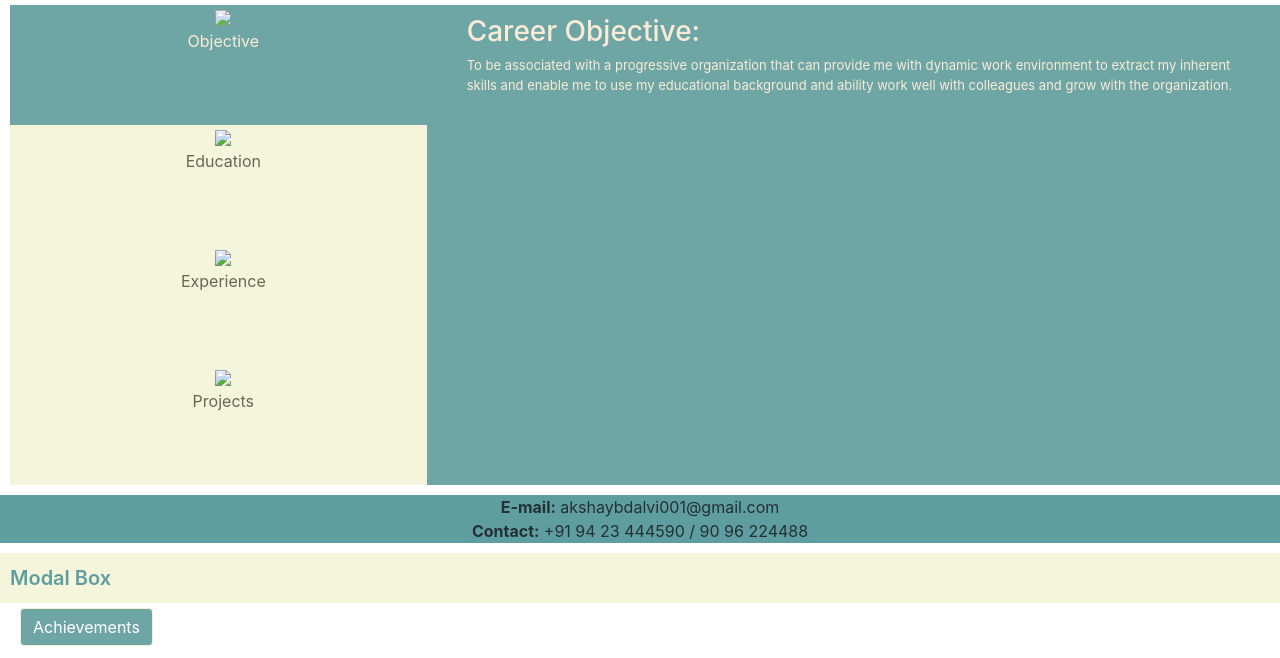
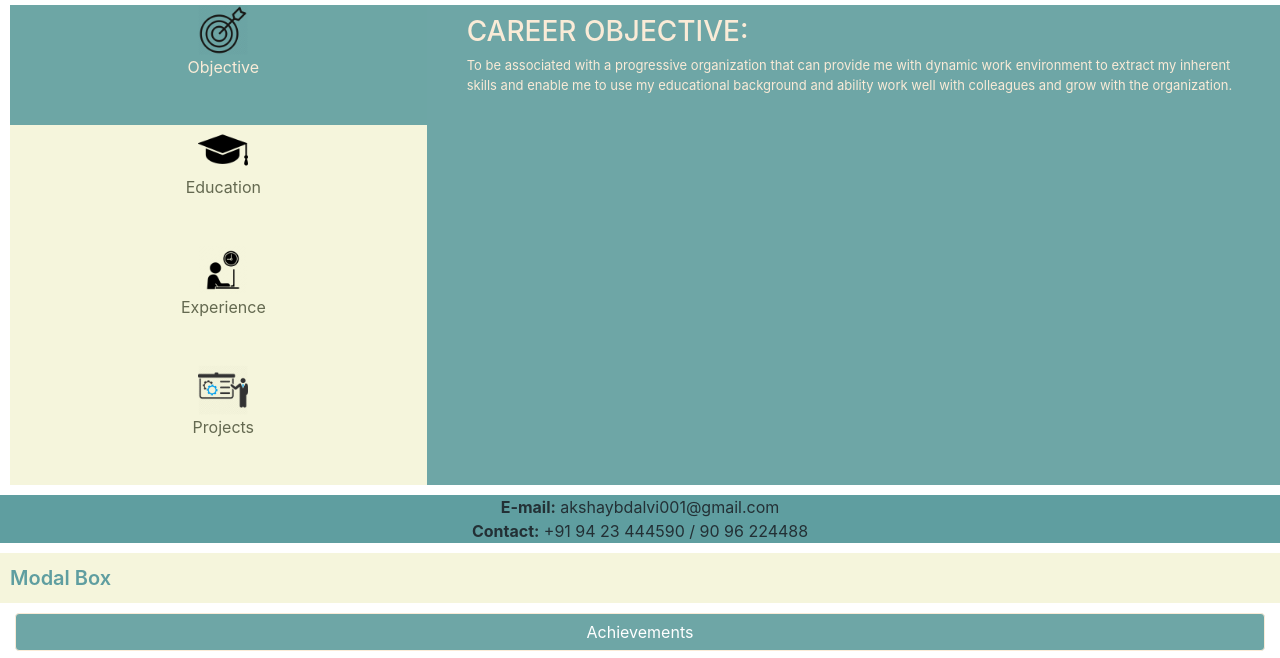
Before and after one commit to akshay-cloudnix/training, a plain HTML site: page index.html in a window 1280 px wide. Shown: the part 117-775 px from the top of the page. Drawn offline with nearby package versions, Linux system fonts and the light colour scheme.

Commit message:
Boot strap

```diff
--- a/data.json
+++ /dev/null
@@ -1,44 +0,0 @@
-{
-    "data":{
-        "tab1" : [
-            {
-               "topic":{
-                  "name":"Career Objective:"
-               },
-               "detail":{
-                  "info": "To be associated with a progressive organization that can provide me with dynamic work   environment to extract my inherent skills and enable me to use my educational background   and ability work well with colleagues and grow with the organization."
-                  }
-            }
-       ],
-        "tab2" : [
-            {
-               "topic":{
-                  "name":"Education:"
-               },
-               "detail":{
-                  "info": "Completed BE. ( Mechanical S/W)."
-                  }
-            }
-       ],
-        "tab3" : [
-            {
-               "topic":{
-                  "name":"Experience:"
-               },
-               "detail":{
-                  "info": "Currently working as Software Engineer at Reverziel Info-tech Pvt. Ltd. (JULY-2018- till date).Completed 6 months Internship at Reverziel Info-tech Pvt. Ltd. (JAN-2018 to JUNE-2018)."
-                  }
-            }
-       ],
-        "tab4" : [
-            {
-               "topic":{
-                  "name":"Projects:"
-               },
-               "detail":{
-                  "info": "My Contribution: UI Developer Create Screens as per design provided  using HTML CSS and Bootstrap and then Senior will integrate those screens in Angular  App Environment: Angular, HTML, CSS, JS, Bootstrap, SASS  Description: This is an  ongoing project which builds in Angular 7 Paytm Zone tied with thirdparty affiliation  program and displays daily deals and coupon codes to the user."
-                  }
-            }
-       ]
-    }
-}
--- a/index.html
+++ b/index.html
@@ -1,5 +1,3 @@
-
-<!-- Hellofddfhfdh -->
 <!DOCTYPE html>
 <html lang="en">
 <head>
@@ -23,16 +21,16 @@
         <div class="row">
             <h3 class="col-sm-12 col-12 header">Dalvi Akshay Balasaheb</h3>
             <div class="col-md-4 col-sm-3 col-12 row navigation">
-                <div class="col-sm-12 col-3 tab" onclick="openContent('tab1')" data-toggle="tooltip" data-placement="bottom" title="Career Objective" id="defaultOpen"><a href="#"><img src="img/target.png" /><span class="d-sm-none d-md-block">Objective</span></a></div>
-                <div class="col-sm-12 col-3 tab" onclick="openContent('tab2')" data-toggle="tooltip" data-placement="bottom" title="Highest Education"><a href="#"><img src="img/education.png" /><span class="d-sm-none d-md-block">Education</span></a></div>
-                <div class="col-sm-12 col-3 tab" onclick="openContent('tab3')" data-toggle="tooltip" data-placement="bottom" title="Work Experience"><a href="#"><img src="img/work.png" /><span class="d-sm-none d-md-block">Experience</span></a></div>
-                <div class="col-sm-12 col-3 tab" onclick="openContent('tab4')" data-toggle="tooltip" data-placement="bottom" title="Previous Projects"><a href="#"><img src="img/project.png" /><span class="d-sm-none d-md-block">Projects</span></a></div>
+                <div class="col-sm-12 col-3 tab" onclick="openContent(event, 'content-1')" data-toggle="tooltip" data-placement="bottom" title="Career Objective" id="defaultOpen"><a href="#"><img src="img/target.png" /><span class="d-sm-none d-md-block">Objective</span></a></div>
+                <div class="col-sm-12 col-3 tab" onclick="openContent(event, 'content-2')" data-toggle="tooltip" data-placement="bottom" title="Highest Education"><a href="#"><img src="img/education.png" /><span class="d-sm-none d-md-block">Education</span></a></div>
+                <div class="col-sm-12 col-3 tab" onclick="openContent(event, 'content-3')" data-toggle="tooltip" data-placement="bottom" title="Work Experience"><a href="#"><img src="img/work.png" /><span class="d-sm-none d-md-block">Experience</span></a></div>
+                <div class="col-sm-12 col-3 tab" onclick="openContent(event, 'content-4')" data-toggle="tooltip" data-placement="bottom" title="Previous Projects"><a href="#"><img src="img/project.png" /><span class="d-sm-none d-md-block">Projects</span></a></div>
             </div>
-            <div id="content" class="col-md-8 col-sm-9 col-12 content">
-                <h3 id="topic"></h3>
-                <div id="info"></div>
+            <div id="content-1" class="col-md-8 col-sm-9 col-12 content">
+                <h3>CAREER OBJECTIVE:</h3>
+                <div>To be associated with a progressive organization that can provide me with dynamic work   environment to extract my inherent skills and enable me to use my educational background   and ability work well with colleagues and grow with the organization. </div>
             </div>
-<!--             <div id="content-2" class="col-md-8 col-sm-9 col-12 content">
+            <div id="content-2" class="col-md-8 col-sm-9 col-12 content">
                 <h3>EDUCATION:</h3>
                 <div>Completed BE. ( Mechanical S/W)</div> <br>
             </div>
@@ -57,7 +55,7 @@
                     <strong>KDCC Bank:</strong>
                     Team Size: 3 Role: Intern <br /> Environment / Skills: HTML, CSS, Bootstrap, jQuery, JS  <br /> Description: This is Bank Website which having E-tendering facility. It is live at <br> <a href="http://kdccbank.com">http://kdccbank.com</a>
                 </div>
-            </div> -->
+            </div>
             <div class="col-sm-12 col-12 footer">
 		        <div><strong>E-mail:</strong> akshaybdalvi001@gmail.com <br> <strong>Contact:</strong> +91 94 23 444590 / 90 96 224488</div>
             </div>
@@ -67,7 +65,7 @@
     <div class="heading">Modal Box</div>
     <div class="container-fluid">
         <!-- Button to Open the Modal -->
-        <button type="button" class="btn btn-primary modal-btn" data-toggle="modal" data-target="#myModal">Achievements</button>
+        <button type="button" class="btn btn-primary modal-btn btn-block" data-toggle="modal" data-target="#myModal">Achievements</button>
 
         <!-- The Modal -->
         <div class="modal fade" id="myModal">
@@ -100,7 +98,7 @@
     </div>
     <div class="heading">Bootstrap Form</div>
     <!-- Bootstrap Form Element -->
-    <div class="container-fluid form-bg">
+    <div class="container">
         <form action="/action_page.php" class="was-validated">
             <div class="form-group">
             <label for="uname">Username:</label>
@@ -127,7 +125,7 @@
 
 
 
-<!--     <script>
+    <script>
             function openContent(evt, content1) {
         var i, content, tab;
         content = document.getElementsByClassName("content");
@@ -142,7 +140,7 @@
         evt.currentTarget.className += " active";
     }
     document.getElementById("defaultOpen").click();
-    </script> -->
+    </script>
 
     <script src="script.js"></script>
 </body>
--- a/script.js
+++ b/script.js
@@ -1,56 +1,8 @@
-
-// <!-- Hellofddfhfdh -->
 $(document).ready(function() {
     $('[data-toggle="tooltip"]').tooltip({
         trigger : 'hover',
     })
-    // if(isTouchDevice()===false) {
-    //     $("[rel='tooltip']").tooltip();
-    // }
+    if(isTouchDevice()===false) {
+        $("[rel='tooltip']").tooltip();
+    }
 });
-
-
-
-
-var responseJSON = null;
-
-$(document).ready(function(){
-    $.ajax({
-    	url: "data.json",
-    	success: function(result){
-	    //console.log(JSON.parse(result));
-	    responseJSON = JSON.stringify(result);
-	    responseJSON = JSON.parse(responseJSON);
-	    // console.log(responseJSON);
-	    // Get the element with id="defaultOpen" and click on it
-		document.getElementById("defaultOpen").click();
-	  }
-	});
-	$('.tab').on('click', function () {
-		$(this).addClass('active').siblings().removeClass('active');
-	});
-});
-
-function openContent(param){
-	var selectedChat = param;
-	console.log(param);
-	if(responseJSON['data'][selectedChat]){
-		var currentChatArray = responseJSON['data'][selectedChat];
-		// $("#info").html('');
-
-		// $("#topic").html(param);
-		console.log(currentChatArray);
-		var topic = currentChatArray[0]['topic']['name'];
-		var info = currentChatArray[0]['detail']['info'];
-		console.log(topic);
-		console.log(info);
-		//content needs to add into html
-		// $("#topic").html(topic);
-		// $("#info").html(info);
-		document.getElementById("topic").innerHTML = topic;
-		document.getElementById("topic").innerHTML = info;
-		$("#topic").text(topic).show();
-		$("#info").text(info).show();
-	}
-
-}
--- a/style.css
+++ b/style.css
@@ -57,6 +57,7 @@ a:hover {
 }
 
 .content {
+    display: none;
     overflow-y: scroll;
     max-height: 60vh;
     animation: fadeEffect 0.3s;
@@ -83,7 +84,7 @@ a:hover {
 }
 
 .modal-btn {
-    margin: 5px;
+    margin-top: 10px;
     background-color: #6ea6a6;
     border-color: antiquewhite;
 }
@@ -92,10 +93,6 @@ a:hover {
     background-color: #6ea6a6;
     border-color: #6ea6a6;
     box-shadow: 2px 2px 3px #5d5d5d;
-}
-
-.form-bg {
-    background-color: beige;
 }
 
 @media only screen and (max-width: 576px) {
```
Also changed, not shown: img/education.png (added), img/project.png (added), img/target.png (added), img/work.png (added), 1 other file. Lines whose indentation alone changed are shown as unchanged.
